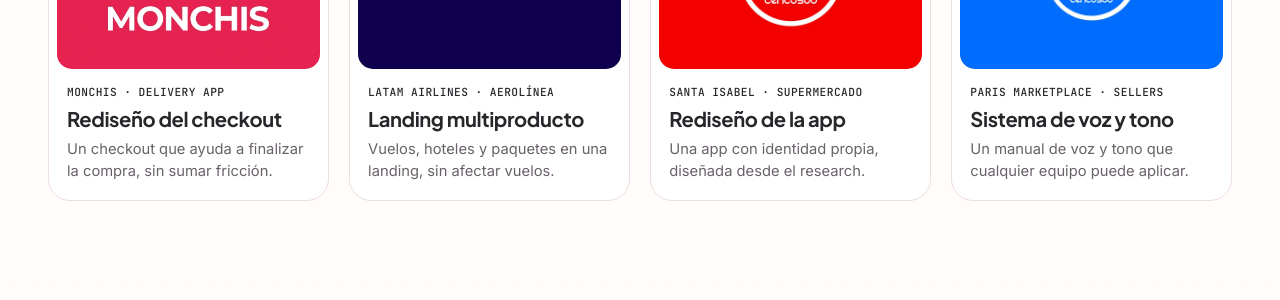
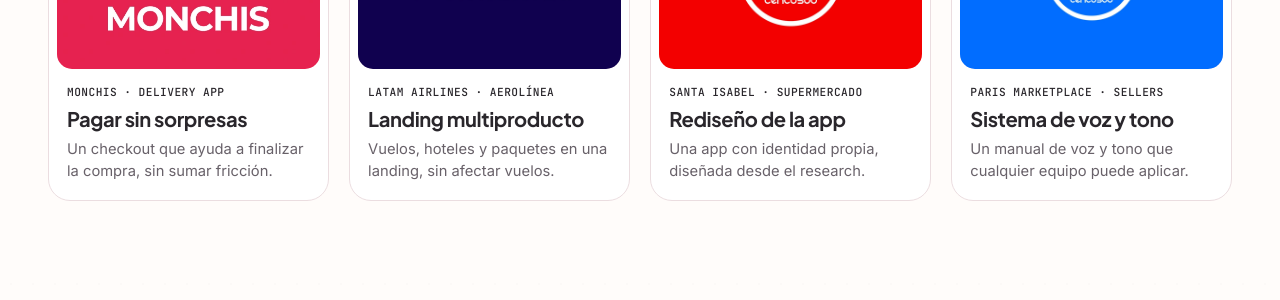
Before and after one commit to ximebissieres/Ximebissieres.github.io, a Jekyll site: the page built from index.html, in a window 1280 px wide and 900 px high, scrolled down 1014 px. Shown: the part 154-454 px from the top of the window. Built offline with Jekyll 4.4.1, drawn with Linux system fonts in a browser that asks for light colours.

Commit message:
Home: la tarjeta de Monchis se titula Pagar sin sorpresas
Co-Authored-By: Claude Opus 5.5 <noreply@anthropic.com>
Claude-Session: https://claude.ai/code/session_01DJ4kQgEHjb3PtnpPBBuZ5X

```diff
--- a/_data/projects.yml
+++ b/_data/projects.yml
@@ -29,7 +29,7 @@
   order: 1
   company: Monchis
   sector: Delivery App · Paraguay
-  name: Rediseño del checkout
+  name: Pagar sin sorpresas
   menu: Checkout
   title_html: Cómo rediseñamos el checkout para dar claridad y control *sin agregar fricción* a la compra
   cover: illustration
```
